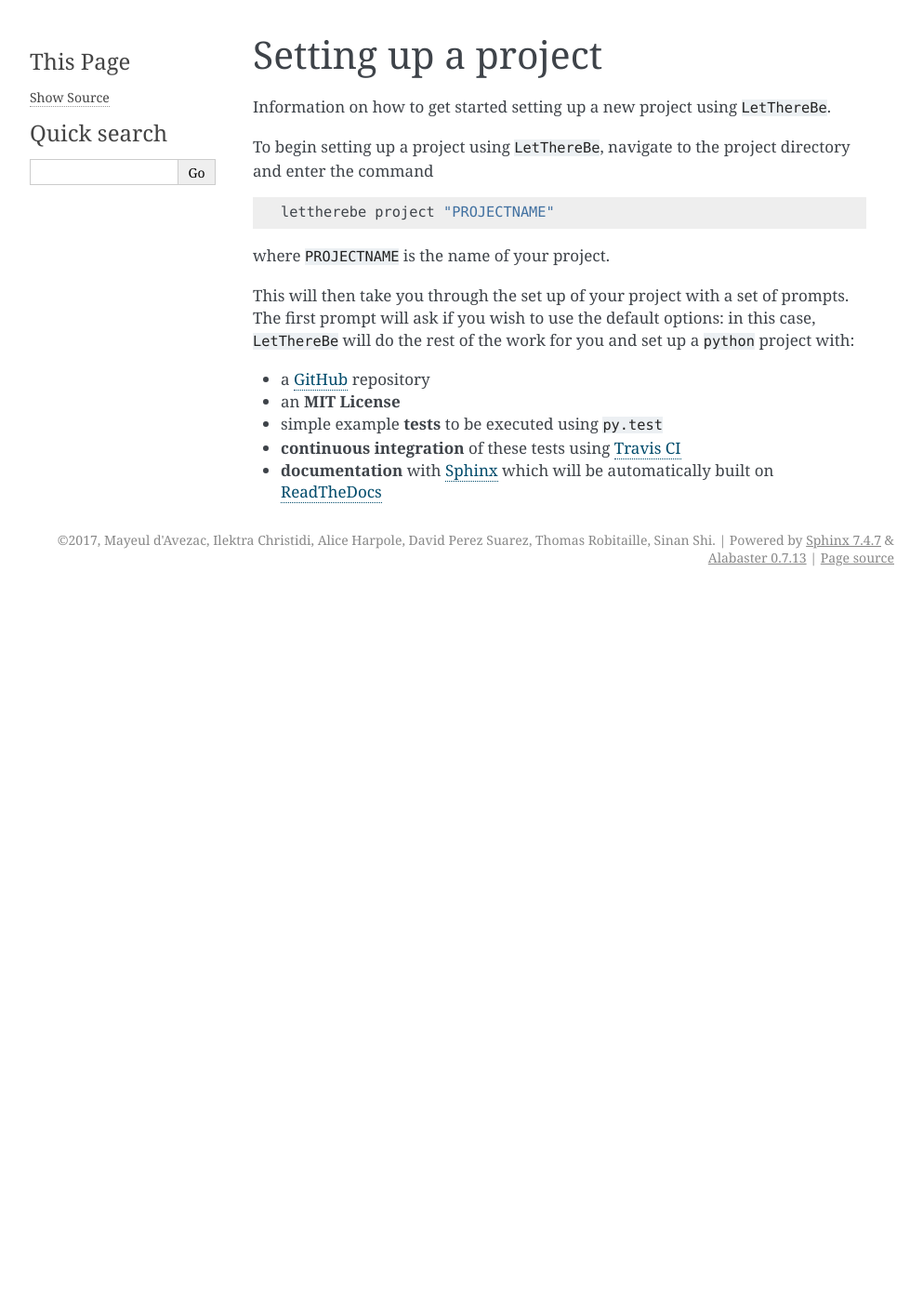
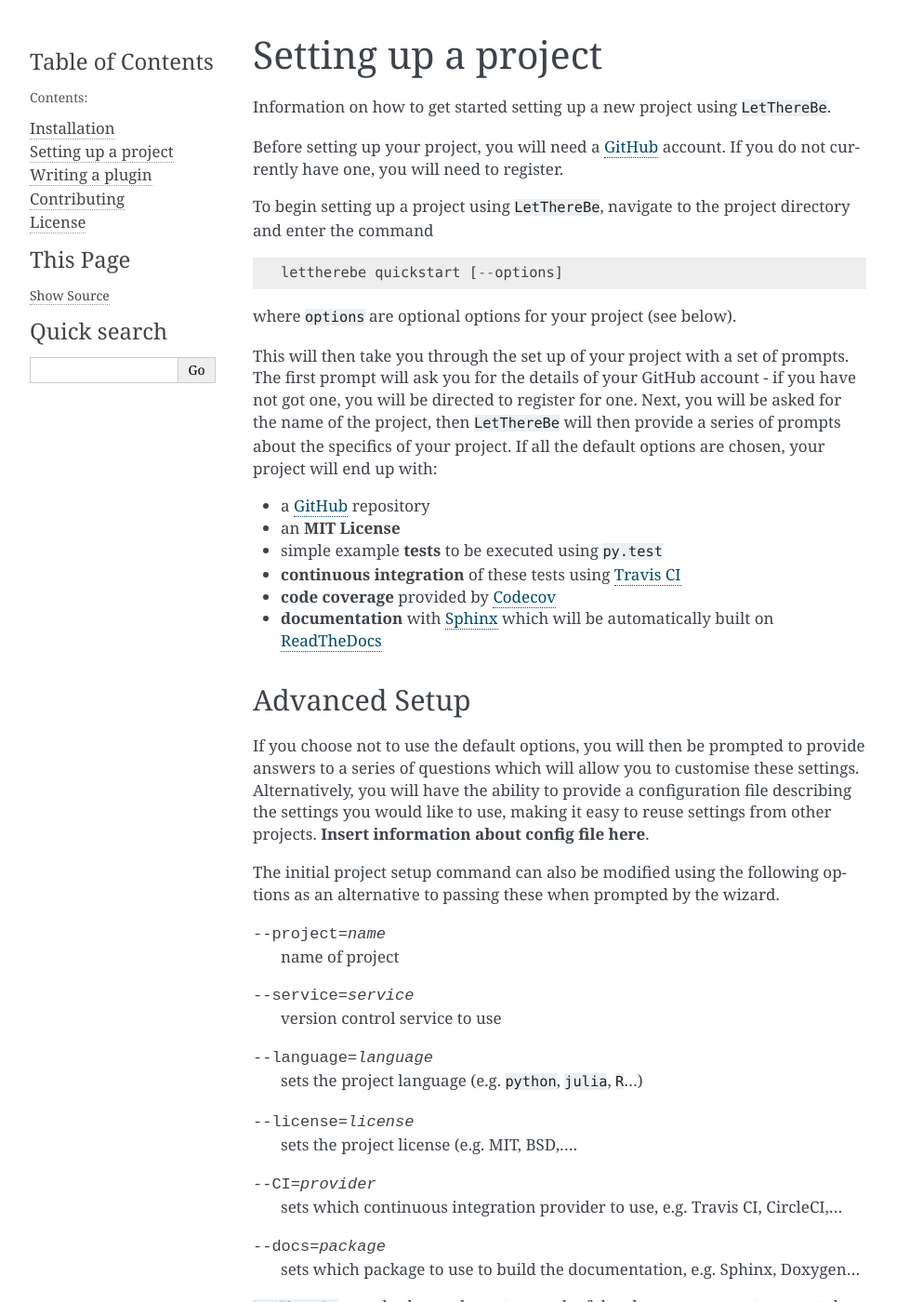
Before and after one commit to LetThereBe/lettherebe, a Sphinx documentation site: the page built from docs/project_setup.rst, in a window 1280 px wide and 1400 px high. Shown: the whole window at 93% size, without its empty margins (148-1141 px from the left). Built offline with Sphinx 7.4.7, drawn with Linux system fonts in a browser that asks for light colours; some of the changed text lies outside the part shown.

Commit message:
Added advanced setup docs

```diff
--- a/docs/conf.py
+++ b/docs/conf.py
@@ -99,6 +99,7 @@
 # so a file named "default.css" will overwrite the builtin "default.css".
 html_static_path = ['_static']
 
+html_sidebars = { '**': ['globaltoc.html', 'relations.html', 'sourcelink.html', 'searchbox.html'], }
 
 # -- Options for HTMLHelp output ------------------------------------------
 
--- a/docs/contributing.rst
+++ b/docs/contributing.rst
@@ -1,4 +1,4 @@
 Contributing
 ============
 
-Information on how to contribute to LetThereBe.
+To contribute to ``LetThereBe``, please submit a pull request. We ask that you ensure that the code is covered by unit tests and documentation and that the code style is consistent with that used elsewhere in the project. Note that any contributed code will be covered by the :ref:`project license <license>`.
--- a/docs/license.rst
+++ b/docs/license.rst
@@ -1,3 +1,5 @@
+.. _license:
+
 License
 =======
 
--- a/docs/project_setup.rst
+++ b/docs/project_setup.rst
@@ -3,18 +3,58 @@
 
 Information on how to get started setting up a new project using ``LetThereBe``.
 
+Before setting up your project, you will need a `GitHub <https://github.com>`_ account. If you do not currently have one, you will need to register.
+
 To begin setting up a project using ``LetThereBe``, navigate to the project directory and enter the command
 
 ::
 
-    lettherebe project "PROJECTNAME"
+    lettherebe quickstart [--options]
 
-where ``PROJECTNAME`` is the name of your project.
+where ``options`` are optional options for your project (see below).
 
-This will then take you through the set up of your project with a set of prompts. The first prompt will ask if you wish to use the default options: in this case, ``LetThereBe`` will do the rest of the work for you and set up a ``python`` project with:
+This will then take you through the set up of your project with a set of prompts. The first prompt will ask you for the details of your GitHub account - if you have not got one, you will be directed to register for one. Next, you will be asked for the name of the project, then ``LetThereBe`` will then provide a series of prompts about the specifics of your project. If all the default options are chosen, your project will end up with:
 
 - a `GitHub <https://github.com>`_ repository
 - an **MIT License**
 - simple example **tests** to be executed using  ``py.test``
 - **continuous integration** of these tests using `Travis CI <https://travis-ci.org>`_
+- **code coverage** provided by `Codecov <https://codecov.io>`_
 - **documentation** with  `Sphinx <http://www.sphinx-doc.org/en/stable/>`_ which will be automatically built on `ReadTheDocs <https://readthedocs.org>`_
+
+
+Advanced Setup
+--------------
+
+If you choose not to use the default options, you will then be prompted to provide answers to a series of questions which will allow you to customise these settings. Alternatively, you will have the ability to provide a configuration file describing the settings you would like to use, making it easy to reuse settings from other projects. **Insert information about config file here**.
+
+The initial project setup command can also be modified using the following options as an alternative to passing these when prompted by the wizard.
+
+--project=name          name of project
+--service=service       version control service to use
+--language=language      sets the project language (e.g. ``python``, ``julia``, ``R``...)
+--license=license           sets the project license (e.g. MIT, BSD,....
+--CI=provider           sets which continuous integration provider to use, e.g. Travis CI, CircleCI,...
+--docs=package          sets which package to use to build the documentation, e.g. Sphinx, Doxygen...
+
+``LetThereBe`` can also be used to set up each of the above components separately. To do this, first navigate to the project directory, then execute one of the following commands
+
+::
+
+    lettherebe docs [-options]
+
+If no options are passed, this will set up sphinx documentation which is then automatically built on ReadTheDocs. Alternatively, the following options can be passed:
+
+-sphinx         documentation is set up using Sphinx
+-doxygen        documentation is set up using Doxygen
+-readthedocs    documentation hosted and built online in ReadTheDocs
+-offline        documentation built locally only (not connected to ReadTheDocs)
+
+::
+
+    lettherebe tests [-options]
+
+If there are no options passed and the project language has been set to ``python``, this will set up some simple tests that can be run using ``py.test`` and will connected to a ``travis.ci`` project so that they are executed when changes to the code are pushed to the GitHub repository. The following options are possible:
+
+-travis         sets up continuous integration using ``travis.ci``
+-circle         sets up continuous integration using ``Circle CI``
--- /dev/null
+++ b/docs/write_plugin.rst
@@ -0,0 +1,4 @@
+Writing a plugin
+================
+
+We wish ``LetThereBe`` to be extensible and customisable so that it can be tailored to your specific projects. To do this, you can write a plugin.
```
Also changed, not shown: docs/index.rst (+3 -11 lines).
